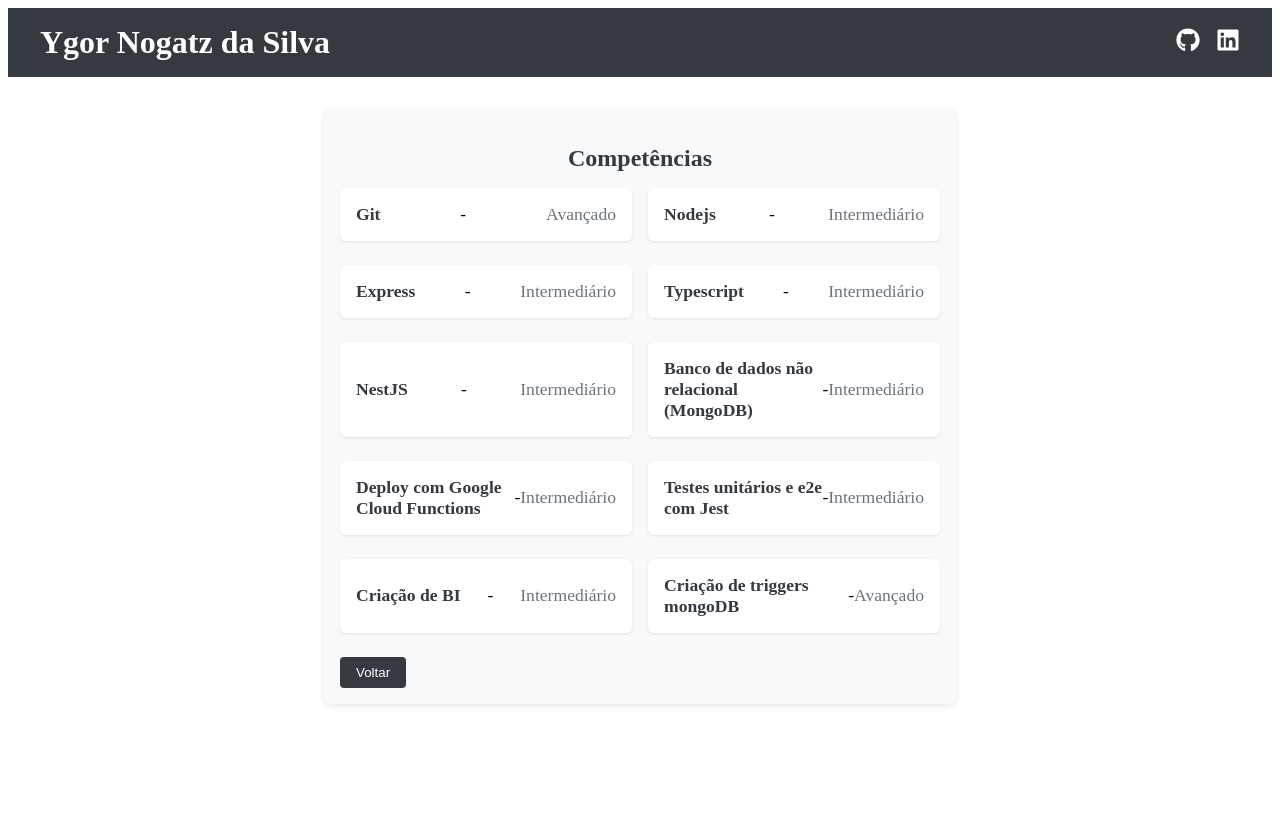
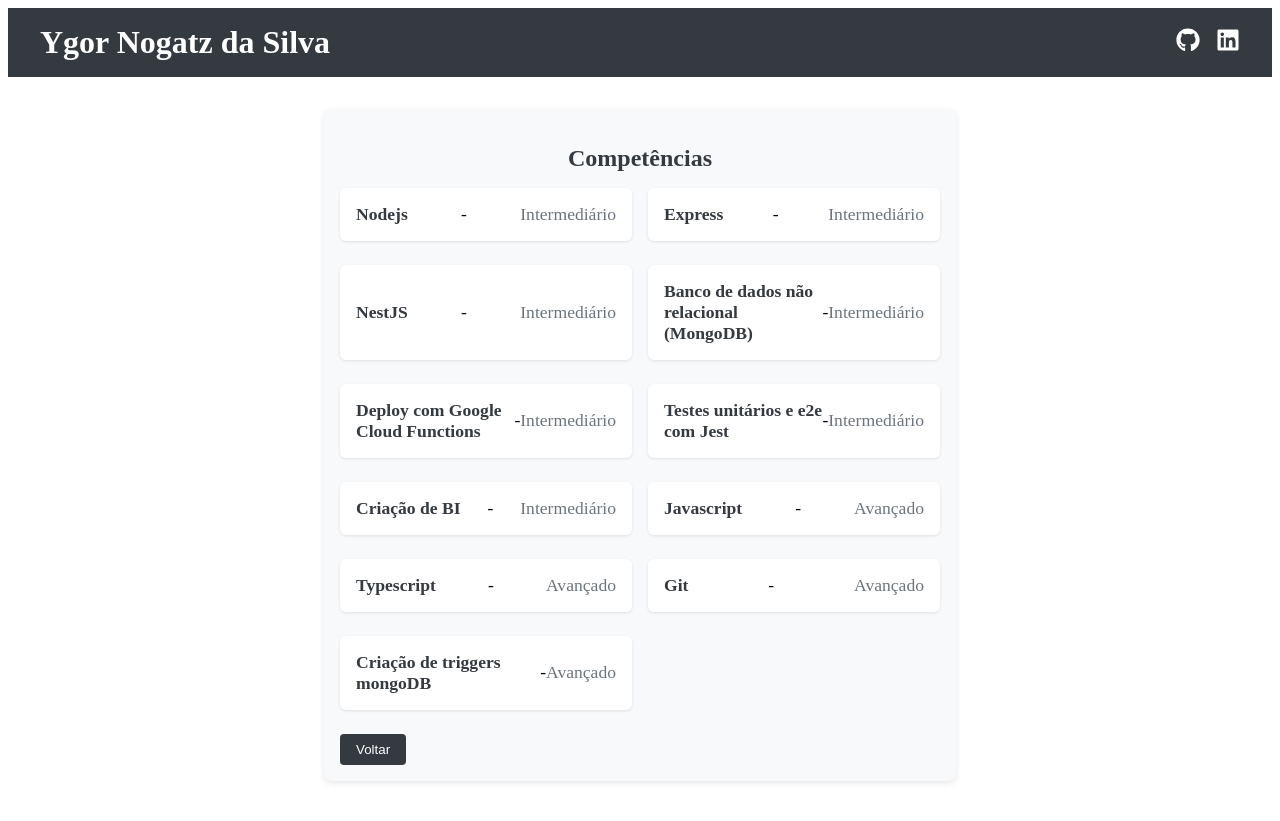
Before and after one commit to Ynogatz/portfolio, a Next.js app: page /skills in a window 1280 px wide. Before the commit the page ends 800 px from the top, so only its background shows below. Built offline with nearby package versions, Linux system fonts and the light colour scheme.

Commit message:
add loading

```diff
--- a/components/skills.tsx
+++ b/components/skills.tsx
@@ -7,15 +7,16 @@
 }
 
 const skills: Skill[] = [
-    {name: 'Git', level: 'Avançado'},
     {name: 'Nodejs', level: 'Intermediário'},
     {name: 'Express', level: 'Intermediário'},
-    {name: 'Typescript', level: 'Intermediário'},
     {name: 'NestJS', level: 'Intermediário'},
     {name: 'Banco de dados não relacional (MongoDB)', level: 'Intermediário'},
     {name: 'Deploy com Google Cloud Functions', level: 'Intermediário'},
     {name: 'Testes unitários e e2e com Jest', level: 'Intermediário'},
     {name: 'Criação de BI', level: 'Intermediário'},
+    {name: 'Javascript', level: 'Avançado'},
+    {name: 'Typescript', level: 'Avançado'},
+    {name: 'Git', level: 'Avançado'},
     {name: 'Criação de triggers mongoDB', level: 'Avançado'},
 ];
 
--- a/pages/index.tsx
+++ b/pages/index.tsx
@@ -3,6 +3,7 @@
 import styled from 'styled-components';
 
 import Header from '../components/header';
+import Loading from "../components/loading";
 
 const MainContainer = styled.main`
   max-width: 800px;
@@ -43,10 +44,11 @@
         // Simulando um tempo de carregamento de 3 segundos
         setTimeout(() => {
             setIsLoading(false);
-        }, 3000);
+        }, 500);
     }, []);
     return (
         <>
+            {isLoading && <Loading />}
             <Head>
                 <title>Ygor Nogatz - Portfólio</title>
             </Head>
```
